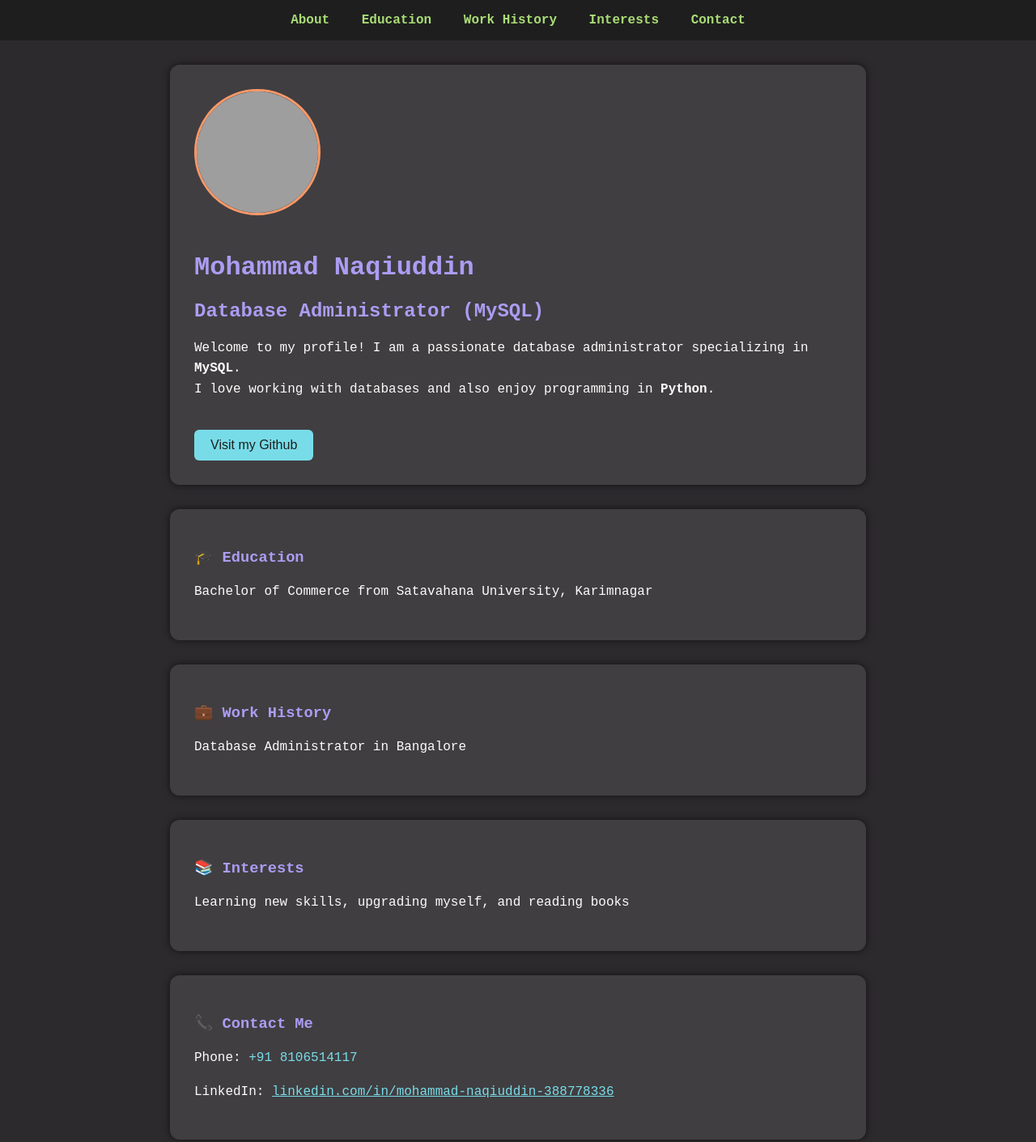
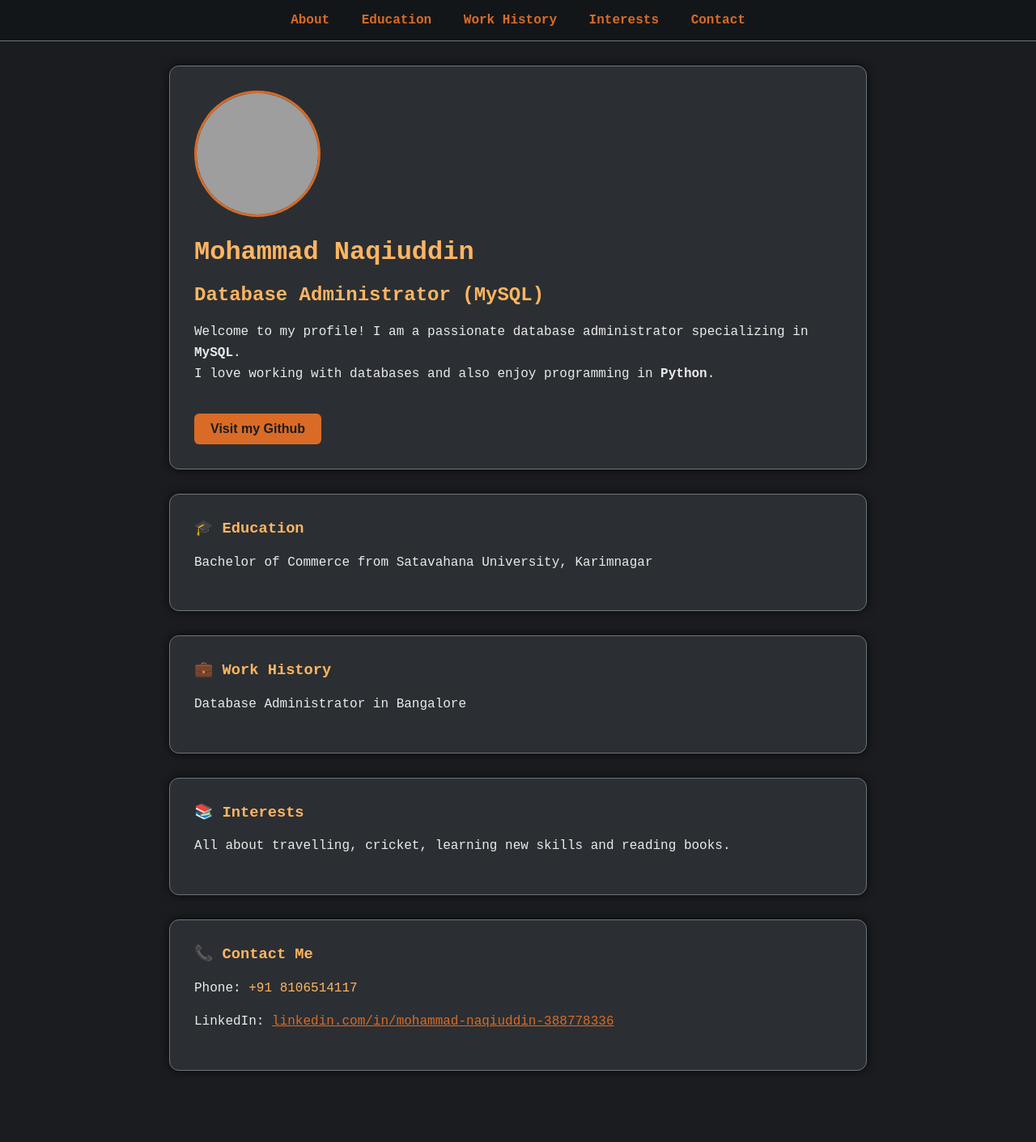
Before and after one commit to Naqi51/Naqi51.github.io, a plain HTML site: page file.html in a window 1280 px wide. Shown: the whole page at 81% size. After the commit the page ends 1353 px from the top, so only its background shows below. Drawn offline with Linux system fonts and the light colour scheme; grey boxes are pictures that could not be loaded.

Commit message:
Update file.html

```diff
--- a/file.html
+++ b/file.html
@@ -1,71 +1,106 @@
 <!DOCTYPE html>
 <html lang="en">
 <head>
-  <meta charset="UTF-8">
-  <meta name="viewport" content="width=device-width, initial-scale=1.0">
+  <meta charset="UTF-8" />
+  <meta name="viewport" content="width=device-width, initial-scale=1.0"/>
   <title>Mohammad Naqiuddin - Profile</title>
   <style>
+    /* Color palette - Grueling Hare inspired */
+    :root {
+      --bg-dark: #1a1c1f;
+      --bg-panel: #2b2f33;
+      --steel: #6c757d;
+      --burnt-orange: #d96b27;
+      --text-light: #eaeaea;
+      --highlight: #ffb562;
+      --accent: #d96b27;
+    }
+
     body {
       margin: 0;
       padding: 0;
       font-family: "Courier New", monospace;
-      background-color: #2d2a2e;
-      color: #fcfcfa;
+      background-color: var(--bg-dark);
+      color: var(--text-light);
     }
+
     .nav {
-      background-color: #1e1e1e;
+      background-color: #131619;
       padding: 1rem;
       text-align: center;
+      border-bottom: 1px solid var(--steel);
     }
+
     .nav a {
-      color: #a9dc76;
+      color: var(--accent);
       margin: 0 15px;
       text-decoration: none;
       font-weight: bold;
+      transition: color 0.3s ease;
     }
+
     .nav a:hover {
-      color: #ffd866;
+      color: var(--highlight);
     }
+
     .container {
       max-width: 800px;
       margin: 30px auto;
-      background-color: #403e41;
+      background-color: var(--bg-panel);
       padding: 30px;
       border-radius: 12px;
-      box-shadow: 0 0 10px rgba(0, 0, 0, 0.6);
+      box-shadow: 0 0 12px rgba(0, 0, 0, 0.7);
+      border: 1px solid var(--steel);
     }
+
     img.profile-pic {
       width: 150px;
       height: 150px;
       object-fit: cover;
       border-radius: 50%;
       margin-bottom: 20px;
-      border: 3px solid #fc9867;
+      border: 3px solid var(--accent);
     }
+
     h1, h2, h3 {
-      color: #ab9df2;
+      color: var(--highlight);
+      margin-top: 0;
     }
+
     p {
       font-size: 16px;
       line-height: 1.6;
-      color: #fcfcfa;
+      color: var(--text-light);
     }
+
+    a {
+      color: var(--accent);
+    }
+
+    a:hover {
+      color: var(--highlight);
+    }
+
     .btn {
-      background-color: #78dce8;
-      color: #1e1e1e;
+      background-color: var(--accent);
+      color: var(--bg-dark);
       padding: 10px 20px;
       margin-top: 20px;
       border: none;
       border-radius: 6px;
       cursor: pointer;
       font-size: 16px;
+      font-weight: bold;
+      transition: background-color 0.3s ease;
     }
+
     .btn:hover {
-      background-color: #ffd866;
+      background-color: var(--highlight);
     }
   </style>
 </head>
 <body>
+
   <div class="nav">
     <a href="#about">About</a>
     <a href="#education">Education</a>
@@ -79,10 +114,12 @@
     <h1>Mohammad Naqiuddin</h1>
     <h2>Database Administrator (MySQL)</h2>
     <p>
-      Welcome to my profile! I am a passionate database administrator specializing in <strong>MySQL</strong>. <br>
+      Welcome to my profile! I am a passionate database administrator specializing in <strong>MySQL</strong>.<br>
       I love working with databases and also enjoy programming in <strong>Python</strong>.
     </p>
-    <a href="https://github.com/Naqi51" target="_blank" rel="noopener noreferrer"><button class="btn">Visit my Github</button></a>
+    <a href="https://github.com/Naqi51" target="_blank" rel="noopener noreferrer">
+      <button class="btn">Visit my Github</button>
+    </a>
   </div>
 
   <div class="container" id="education">
@@ -92,18 +129,23 @@
 
   <div class="container" id="work">
     <h3>💼 Work History</h3>
-    <p>Database Administrator  in Bangalore</p>
+    <p>Database Administrator in Bangalore</p>
   </div>
 
   <div class="container" id="interests">
     <h3>📚 Interests</h3>
-    <p>Learning new skills, upgrading myself, and reading books</p>
+    <p>All about travelling, cricket, learning new skills and reading books.</p>
   </div>
 
   <div class="container" id="contact">
     <h3>📞 Contact Me</h3>
-    <p>Phone: <span style="color:#78dce8;">+91 8106514117</span></p>
-    <p>LinkedIn: <a href="https://www.linkedin.com/in/mohammad-naqiuddin-388778336" target="_blank" rel="noopener noreferrer" style="color:#78dce8;">linkedin.com/in/mohammad-naqiuddin-388778336</a></p>
+    <p>Phone: <span style="color: var(--highlight);">+91 8106514117</span></p>
+    <p>
+      LinkedIn:
+      <a href="https://www.linkedin.com/in/mohammad-naqiuddin-388778336" target="_blank" rel="noopener noreferrer">
+        linkedin.com/in/mohammad-naqiuddin-388778336
+      </a>
+    </p>
   </div>
 
   <script>
```
